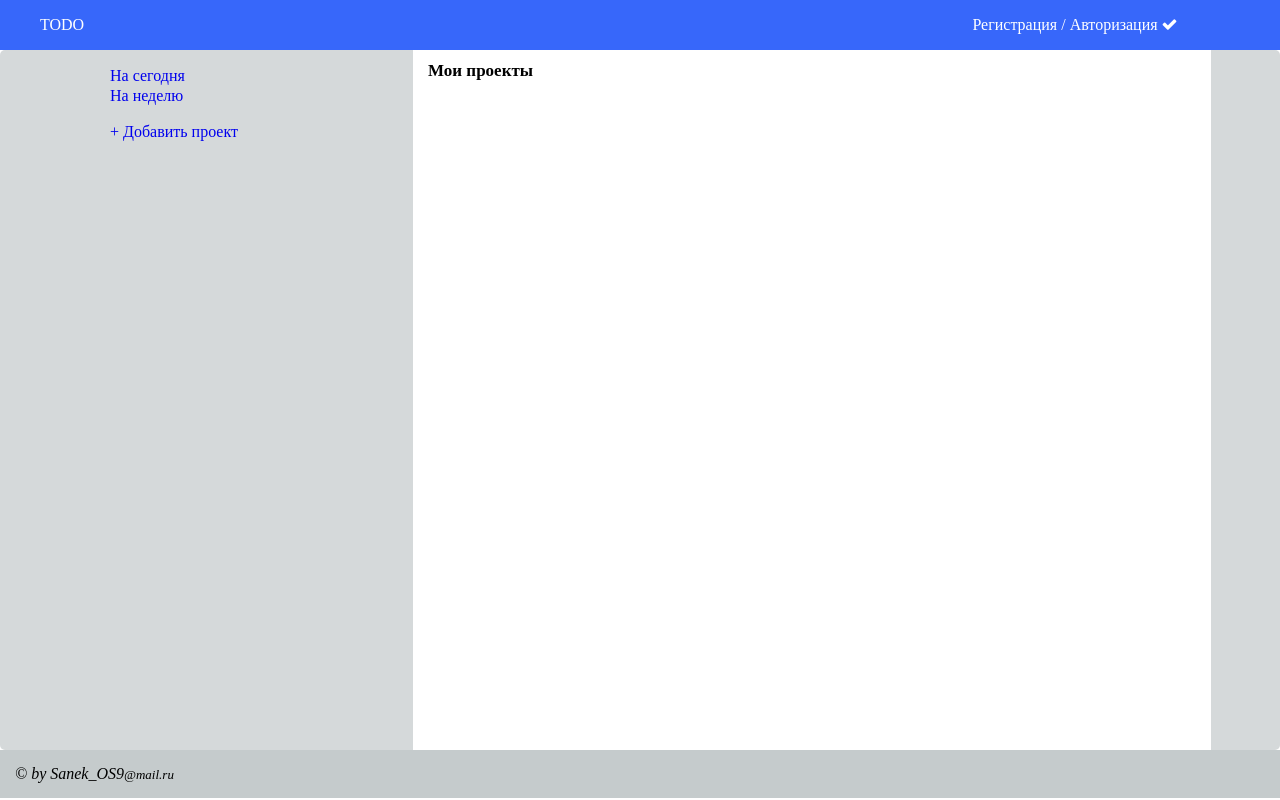
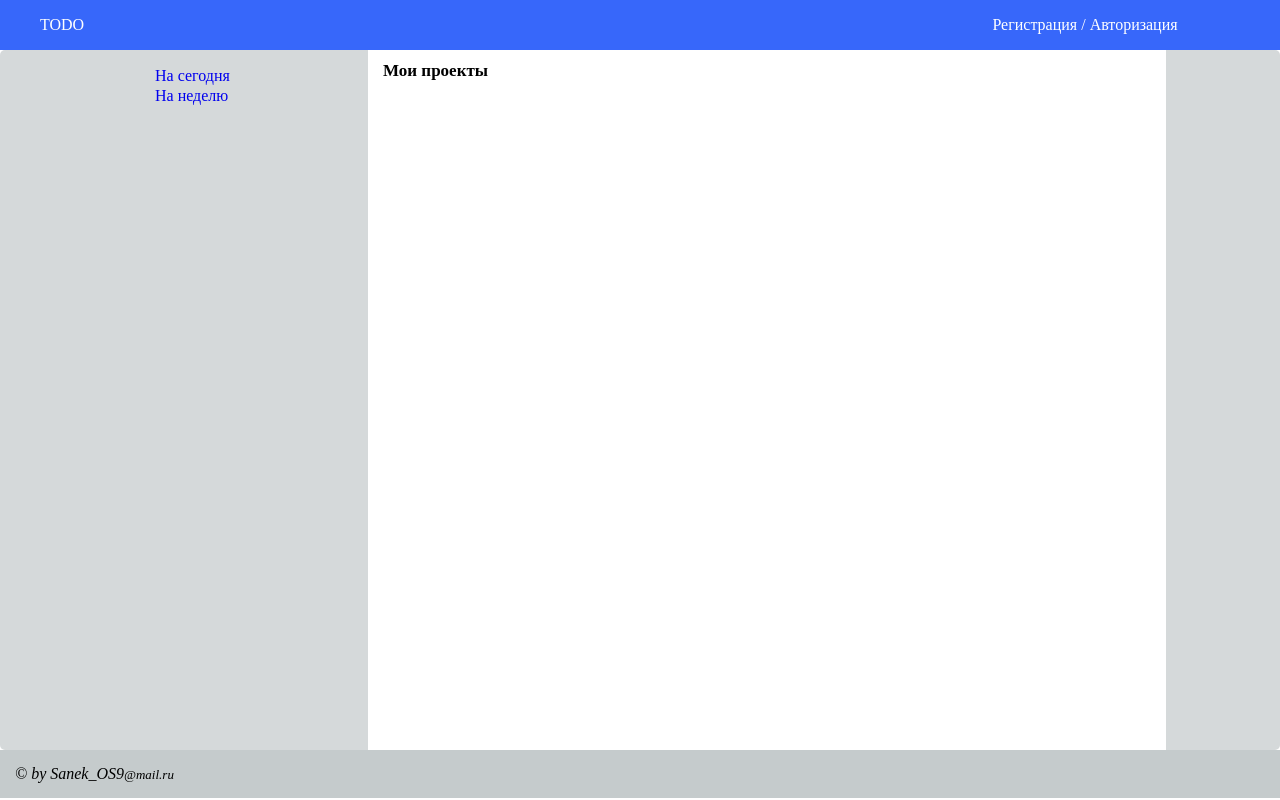
Before and after one commit to freelaxdeveloper/Task, a PHP site: template Views/default/document.twig in a window 1280 px wide. Run offline with PHP 8.4, Linux system fonts and the light colour scheme; the template is opened without the code that fills it, so the values that code supplies are empty; some libraries are stand-ins or nearby versions.

Commit message:
доделка дизайна

```diff
--- a/Static/default/css/style.css
+++ b/Static/default/css/style.css
@@ -90,7 +90,7 @@ nav li:hover a{
 }
 nav{
     display: inline-block;
-    width: 290px;
+    width: 200px;
     margin-right: 50px;
     text-align: left;
 }
@@ -98,7 +98,9 @@ nav ul span{
     position: relative;
     left: 5px;
     cursor: pointer;
-    padding: 0 15px 0 15px;
+}
+nav ul span.menu_action{
+	float:right;
 }
 nav .color_project{
 	display:inline-block;
@@ -111,8 +113,8 @@ nav .color_project{
 nav ul .action_display{
 	position:absolute;
 	min-width:80px;
-	top:0px;
-	left: 110px;
+	top:0;
+	left: 40px;
 	-webkit-transition:0.55s linear opacity;
 	z-index:100;
 	background-color:rgb(55, 103, 250);
--- a/Views/default/document.twig
+++ b/Views/default/document.twig
@@ -15,8 +15,13 @@
             <div class="header">
                 <a href="/" id="logo" title="На главную">TODO</a>
                 <span class="right">
+                    {% if user.id == 0 %}
                         <a href="/register/">Регистрация</a> / <a href="/authorize/">Авторизация</a>
-                    <a href="#" title="Выполненные задания"><i class="fa fa-check"></i></a>
+                    {% else %}
+                        <a href="/exit/">Выход</a> <a href="#" title="Выполненные задания"><i class="fa fa-check"></i></a>
+                    {% endif %}
+
+
                 </span>
             </div>
         </header>
@@ -29,7 +34,7 @@
                 <ul>
                     {% for project in projects %}
                         <li>
-                            <a href="/project/{{project.id}}/"><span class="color_project {{project.color}}"></span> {{project.title}}</a><span id="menu{{project.id}}" data-action="action{{project.id}}"><i class="fa fa-ellipsis-v"></i></span>
+                            <a href="/project/{{project.id}}/"><span class="color_project {{project.color}}"></span> {{project.title}}</a><span id="menu{{project.id}}" data-action="action{{project.id}}" class="menu_action"><i class="fa fa-ellipsis-v"></i></span>
                             <ul class="display_none" id="action{{project.id}}">
                                 <li><a href="/project/complete_all/{{project.id}}/">Выполнить все</a></li>
                                 <li><a href="/project/edit/{{project.id}}/">Изменить</a></li>
@@ -38,7 +43,7 @@
                         </li>
                     {% endfor %}
                 </ul>
-
+                {% if user.id %}
                     <div>
                         <ul id="Project">
                             <li><a href="#">+ Добавить проект</a></li>
@@ -52,6 +57,7 @@
                             <a href="#" class="cancel">Отменить</a>
                         </form>
                     </div>
+                {% endif %}
             </nav>
             <div class="content">
                 <div class="messages">
--- a/Views/default/main/index.twig
+++ b/Views/default/main/index.twig
@@ -21,6 +21,7 @@
             </div>
         {% endfor %}
     </div>
+    {% if user.id %}
         <div>
             <a id="Task" href="#">+ Добавить задание</a>
             <form id="formTask" action="#" method="post">
@@ -37,4 +38,5 @@
                 <a href="#" class="cancel">Отменить</a>
             </form>
         </div>
+    {% endif %}
 {% endblock %}
```
Lines whose indentation alone changed are shown as unchanged.
